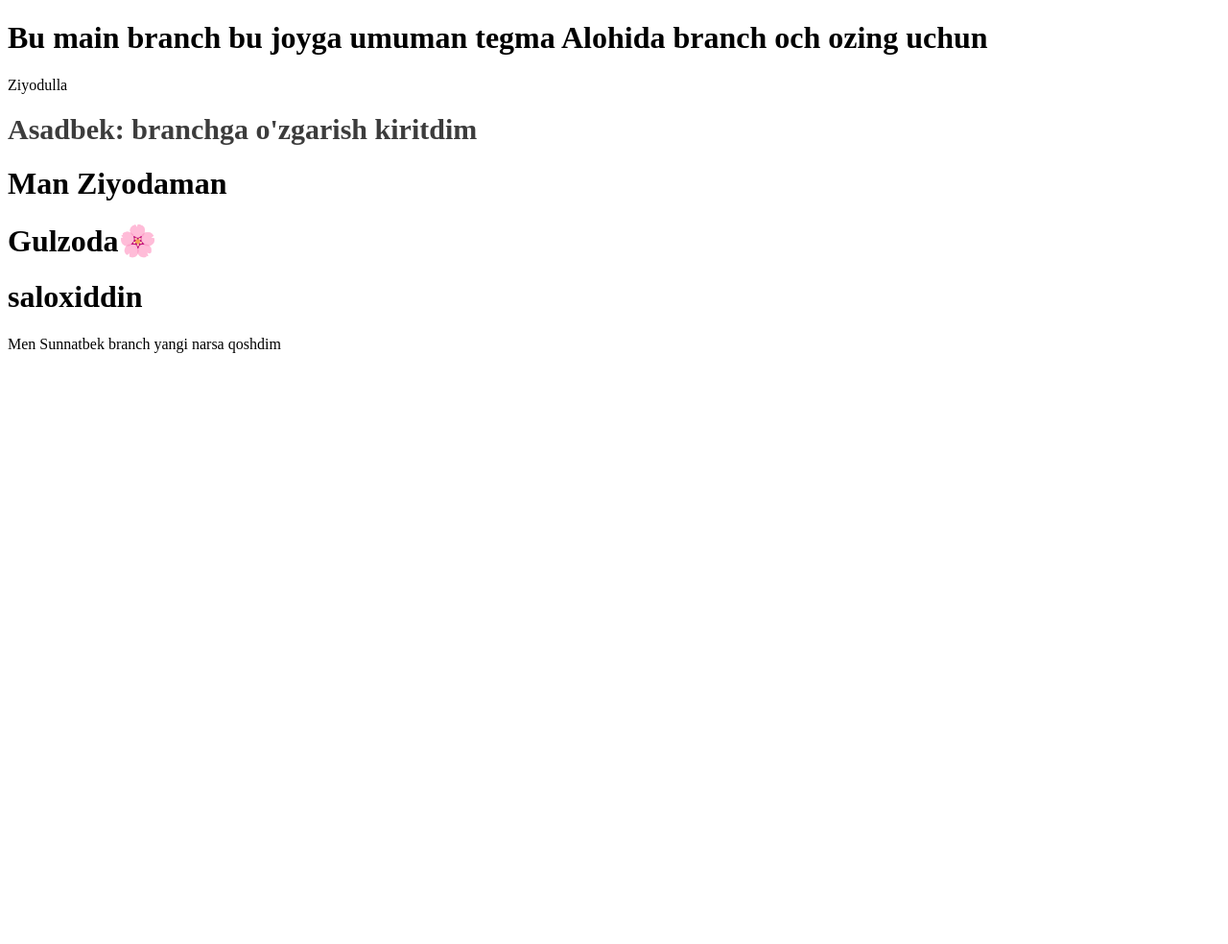
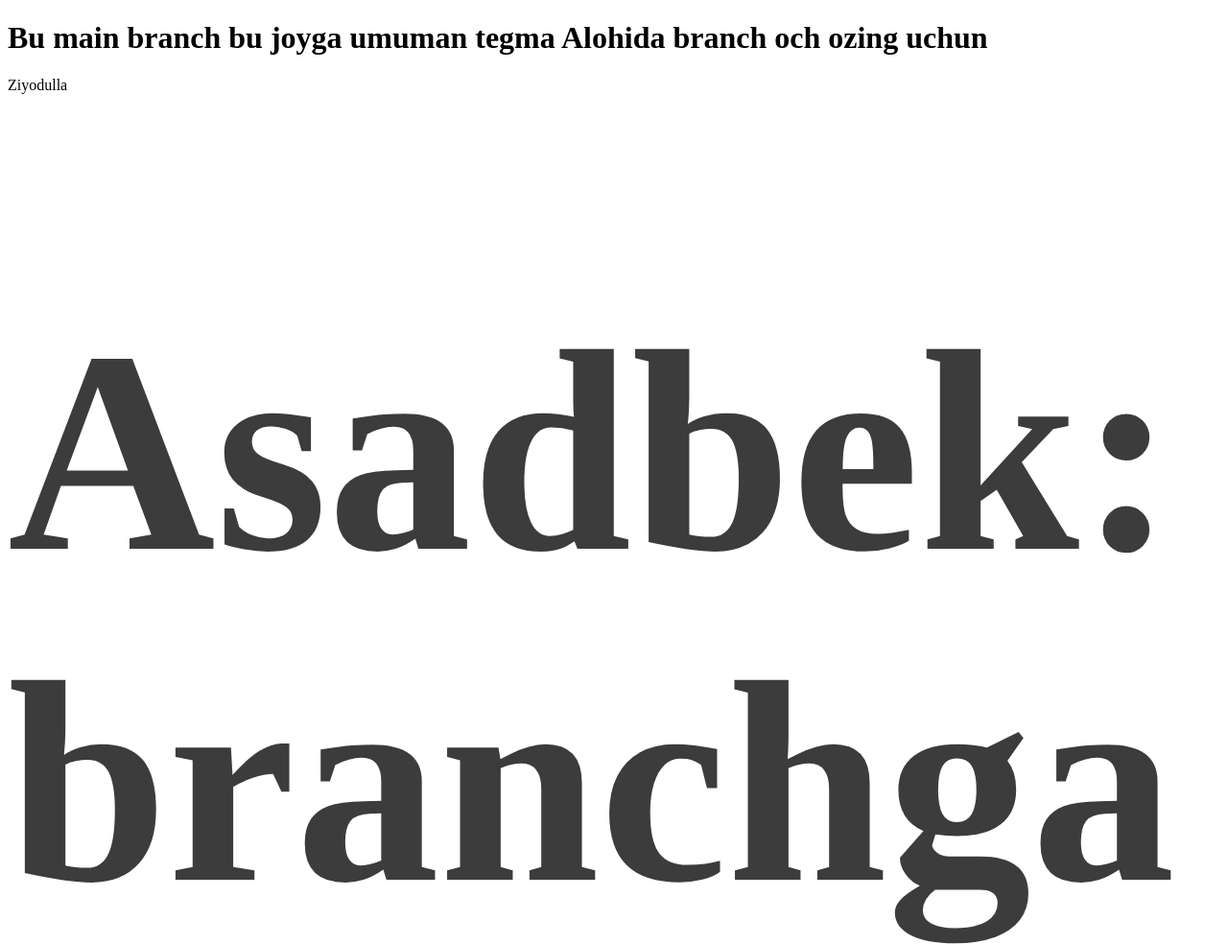
Before and after one commit to SUNNATBEE/teamWork, a plain HTML site: page index.html in a window 1280 px wide. Shown: the top 984 px of the page at 96% size. Before the commit the page ends 800 px from the top, so only its background shows below. Drawn offline with Linux system fonts and the light colour scheme.

Commit message:
style changed

```diff
--- a/index.html
+++ b/index.html
@@ -12,7 +12,7 @@
 
     <span>Ziyodulla</span>
 
-    <h1 style="color: rgb(60, 60, 60); font-size: 30px;">Asadbek: branchga o'zgarish kiritdim</h1>
+    <h1 style="color: rgb(60, 60, 60); font-size: 300px;">Asadbek: branchga o'zgarish kiritdim</h1>
 
     <h1>Man Ziyodaman</h1>
 
```
